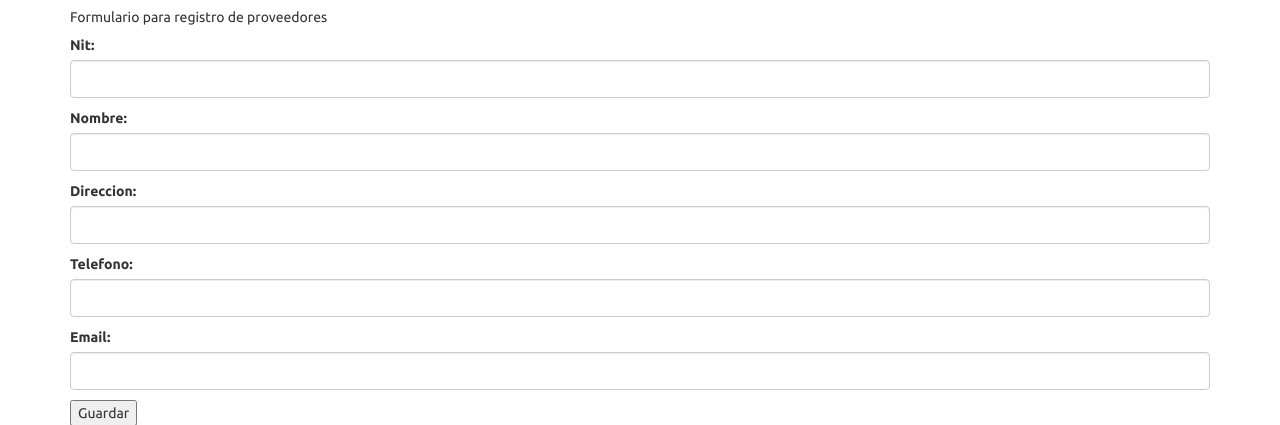
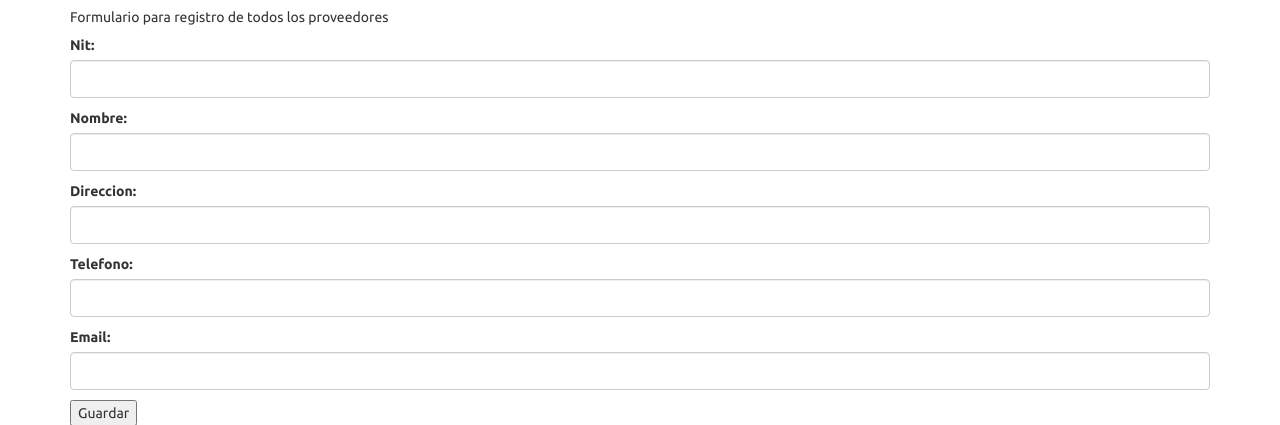
Before and after one commit to george39/AplicacionInventario, a Django app: page /proveedor in a window 1280 px wide. Shown: the part 51-476 px from the top of the page. Run offline with Django 3.2, Linux system fonts and the light colour scheme; parts of the project's set-up code (start-up, migrations or seed data) failed here and were passed over; some libraries are stand-ins or nearby versions.

```diff
--- a/src/templates/proveedor/proveedor_form.html
+++ b/src/templates/proveedor/proveedor_form.html
@@ -5,7 +5,7 @@
 {% block content %}
 
 <form method="post">
-	<h5>Formulario para registro de proveedores</h5>
+	<h5>Formulario para registro de todos los proveedores</h5>
 	{% csrf_token %}
 	{{ form.as_p}}
 	<button type="submit">Guardar</button>
```
